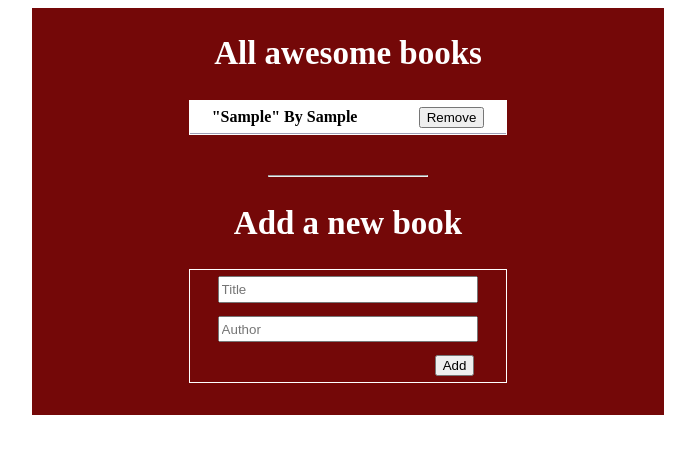
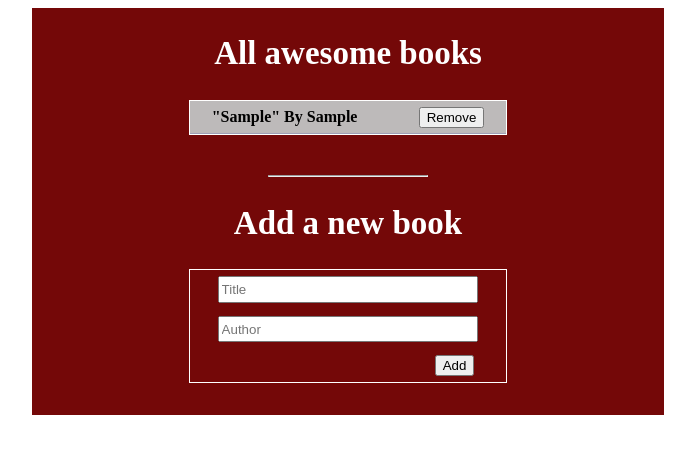
Before and after one commit to GintsM/Awesome-books, a plain HTML site: page index.html in a window 1280 px wide. Both pictures are taken after typing "Sample", "Sample" into the empty fields and a click on the button "Add". Shown: the whole page, without its empty margins (292-987 px from the left). Drawn offline with Linux system fonts and the light colour scheme.

Commit message:
Odd lines in booklist darker background Css

```diff
--- a/css/style.css
+++ b/css/style.css
@@ -37,6 +37,10 @@ section {
   border-bottom: 1px solid #9f9fb6;
 }
 
+div.book-container:nth-child(odd) {
+  background-color: #bdbaba;
+}
+
 .heading {
   display: flex;
   align-items: center;
```
